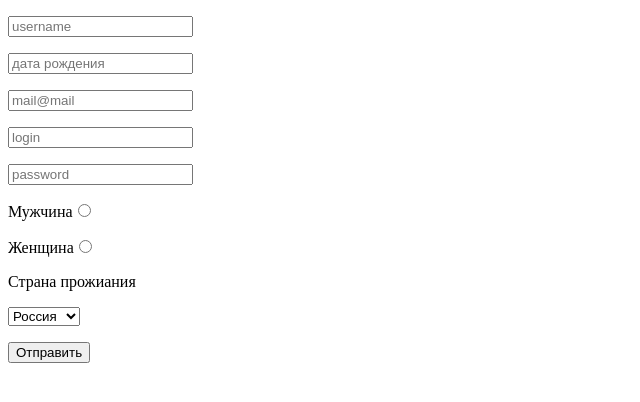
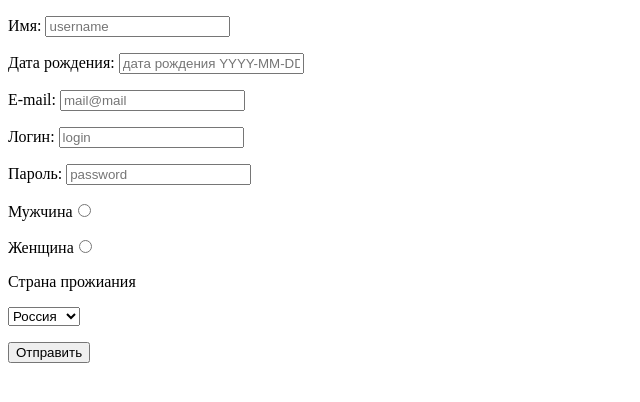
Before and after one commit to alalex0/PHP_homwork, a PHP site: page /form.php in a window 1280 px wide. Shown: the top 402 px of the page, without its empty margins (0-640 px from the left). Run offline with PHP 8.4, Linux system fonts and the light colour scheme.

Commit message:
форма с перезагрузкой страницы

```diff
--- a/formDZ/form.js
+++ b/formDZ/form.js
@@ -5,10 +5,10 @@ form.addEventListener('submit', formHandler);
 
 function formHandler(event) {
     event.preventDefault();
-    let validate_fields = document.querySelectorAll('.validate');
     if (!formValidator.some()){
-        document.getElementById("errors").innerHTML =
+        document.getElementById("err").innerHTML =
             'Данные введены некорректно или не все поля заполнены';
+
         return;
     }
     this.submit();
@@ -30,36 +30,43 @@ FormValidator.prototype.some = function(event){
     for (let i = 0; i < this._elems.length; i++){
         if (!this._rules[this._elems[i].name].test(this._elems[i].value)) {
            console.log(this._messages[this._form[i].name]);
+           document.getElementById("errors").innerHTML = this._messages[this._form[i].name];
            this._form[i].style.background = "red";
            this._res_form.push(false);
-           //  alert(this._messages[this._form[i].name]);
+        //   alert(this._messages[this._form[i].name]);
         }
            this._elems[i].style.background = "green";
            this._res_form.push(true);
         }
+        console.log(this._res_form);
         let sum = 0;
     for (let i = 0; i < this._res_form.length; i++) {
         if (!this._res_form[i]) {
-             return false;
+            this._res_form.length = [];
+            return false;
         }
         if (this._res_form[i]) {
             sum++;
         }
         if (sum == this._res_form.length) {
+            this._res_form.length = [];
             return true;
         }
     }
+
 
 };
 
 let formValidator = new FormValidator(form);
 formValidator.addRules({
     rules: {
-        login: /login/,
-        password: /pwd/,
-        username:/user/,
-        mail:/mail/,
-        birth:/day/,
+        login: /^[a-zA-Z][a-zA-Z0-9-_\.]{1,20}$/,
+        //пароль содержит строчные и происные буквы латиница + цифры
+        password: /^(?=.*\d)(?=.*[a-z])(?=.*[A-Z])(?!.*\s).*$/,
+        username:/^[a-zA-Z][a-zA-Z0-9-_\.]{1,20}$/,
+        mail:/^[-\w.]+@([A-z0-9][-A-z0-9]+\.)+[A-z]{2,4}$/,
+        //дата в формате YYYY-MM-DD:
+        birth:/[0-9]{4}-(0[1-9]|1[012])-(0[1-9]|1[0-9]|2[0-9]|3[01])/,
     },
     messages: {
         login: "Проверьте логин",
--- a/formDZ/form.php
+++ b/formDZ/form.php
@@ -5,13 +5,14 @@
 	<title>Form</title>
 </head>
 <body>
+	<p id="err"></p>
 	<p id="errors"></p>
 <form name="someForm" method="post" action="formhandle.php">
-	<p><input class="validate" type="text" placeholder="username" name="username"></p>
-	<p><input class="validate" type="text" placeholder="дата рождения" name="birth"></p>
-	<p><input class="validate" type="text" placeholder="mail@mail" name="mail"></p>
-	<p><input class="validate" type="text" placeholder="login" name="login"></p>
-	<p><input class="validate" type="password" placeholder="password" name="password"></p>
+	<p>Имя: <input class="validate" type="text" placeholder="username" name="username"></p>
+	<p>Дата рождения: <input class="validate" type="text" placeholder="дата рождения YYYY-MM-DD" name="birth"></p>
+	<p>E-mail: <input class="validate" type="text" placeholder="mail@mail" name="mail"></p>
+	<p>Логин: <input class="validate" type="text" placeholder="login" name="login"></p>
+	<p>Пароль: <input class="validate" type="password" placeholder="password" name="password"></p>
 	<p><label>Мужчина</label><input value="man" type="radio" name="gender[]"></p>
 	<p><label>Женщина</label><input value="woman" type="radio" name="gender[]"></p>
 <!--	<p><label>Одиночные чекбоксы<input type="checkbox" name="single"></label></p>
```
